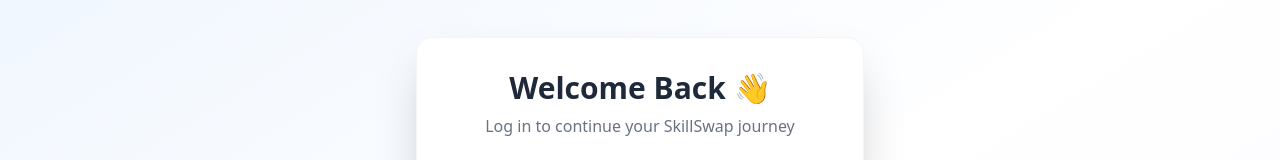
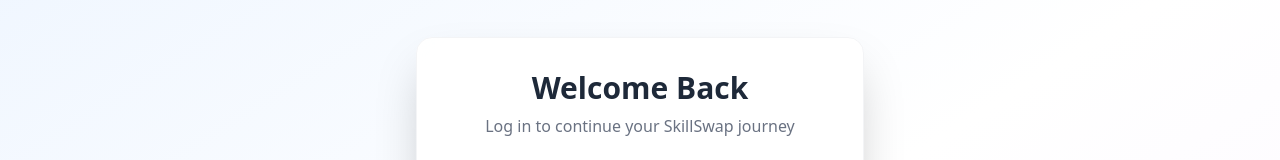
Before and after one commit to NeamotHossainNadim/my-9th-assign, a React (Vite) app: page /login in a window 1280 px wide. Shown: the part 140-300 px from the top of the page. Built offline with nearby package versions, Linux system fonts and the light colour scheme; no server answers.

Commit message:
Up to date and final Login.jsx file

```diff
--- a/src/pages/Login.jsx
+++ b/src/pages/Login.jsx
@@ -1,4 +1,3 @@
-// src/pages/Login.jsx
 import React, { useState } from "react";
 import {
   signInWithEmailAndPassword,
@@ -24,7 +23,7 @@ const Login = () => {
     e.preventDefault();
     try {
       await signInWithEmailAndPassword(auth, email, password);
-      toast.success("✅ Login successful!");
+      toast.success("Login successful!");
       navigate(from, { replace: true });
     } catch (error) {
       toast.error(error.message);
@@ -35,7 +34,7 @@ const Login = () => {
     const provider = new GoogleAuthProvider();
     try {
       await signInWithPopup(auth, provider);
-      toast.success("🎉 Logged in with Google!");
+      toast.success("Logged in with Google!");
       navigate(from, { replace: true });
     } catch (error) {
       toast.error(error.message);
@@ -51,13 +50,12 @@ const Login = () => {
         className="bg-white/90 backdrop-blur-md shadow-2xl rounded-2xl p-8 w-full max-w-md border border-gray-100"
       >
         <h2 className="text-3xl font-bold text-center text-gray-800 mb-2">
-          Welcome Back 👋
+          Welcome Back
         </h2>
         <p className="text-center text-gray-500 mb-6">
           Log in to continue your SkillSwap journey
         </p>
 
-        {/* Form */}
         <form onSubmit={handleLogin} className="space-y-5">
           <div>
             <label className="block text-sm font-medium text-gray-700 mb-1">
@@ -73,7 +71,6 @@ const Login = () => {
             />
           </div>
 
-          {/* Password */}
           <div>
             <label className="block text-sm font-medium text-gray-700 mb-1">
               Password
@@ -97,7 +94,7 @@ const Login = () => {
             </div>
           </div>
 
-          {/* Forgot password */}
+
           <div className="text-right">
             <Link
               to="/forget-password"
@@ -116,14 +113,14 @@ const Login = () => {
           </button>
         </form>
 
-        {/* Divider */}
+
         <div className="flex items-center gap-2 my-6">
           <div className="flex-grow h-px bg-gray-300"></div>
           <span className="text-gray-400 text-sm">OR</span>
           <div className="flex-grow h-px bg-gray-300"></div>
         </div>
 
-        {/* Google Login */}
+
         <button
           onClick={handleGoogleLogin}
           className="w-full flex items-center justify-center gap-2 border border-gray-300 py-2.5 rounded-md hover:bg-gray-50 transition"
@@ -132,7 +129,7 @@ const Login = () => {
           <span className="text-gray-700 font-medium">Continue with Google</span>
         </button>
 
-        {/* Footer */}
+
         <p className="text-center text-sm text-gray-500 mt-6">
           Don’t have an account?{" "}
           <Link to="/signup" className="text-blue-600 hover:underline font-medium">
```
